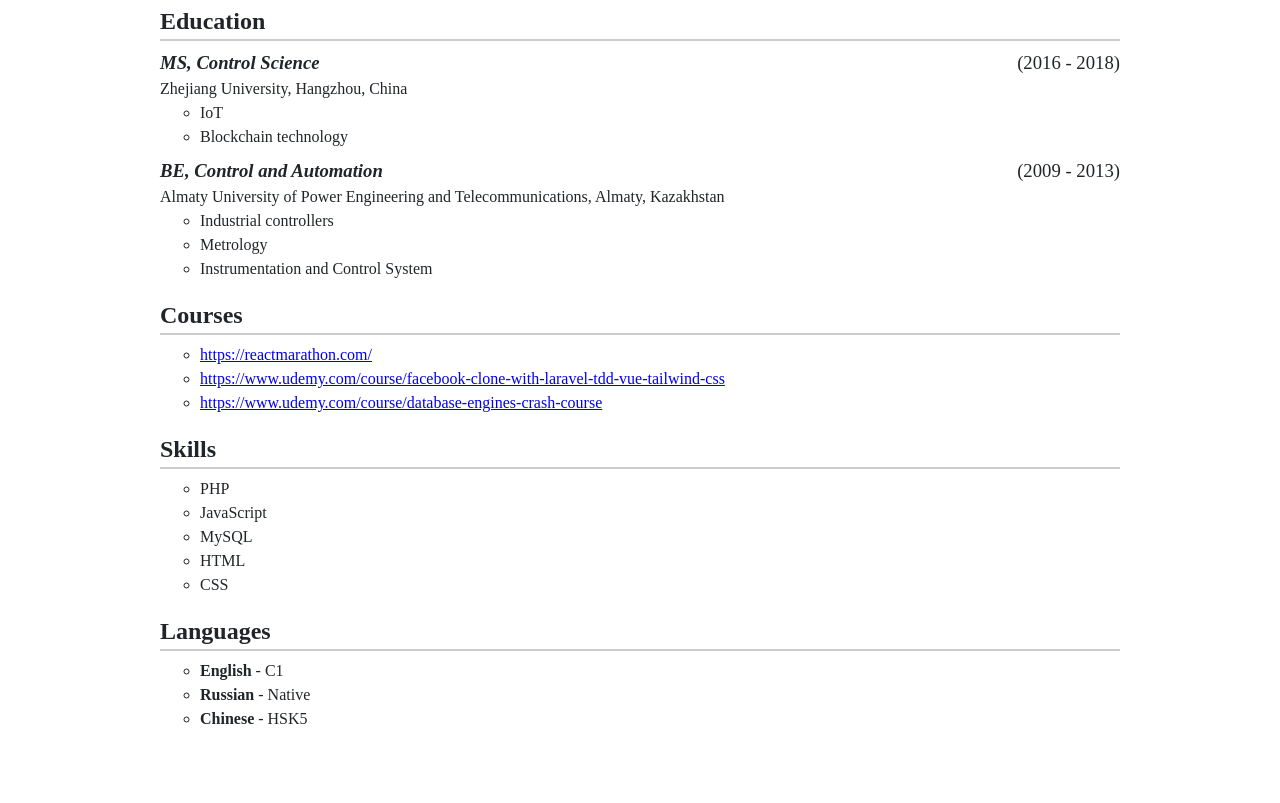
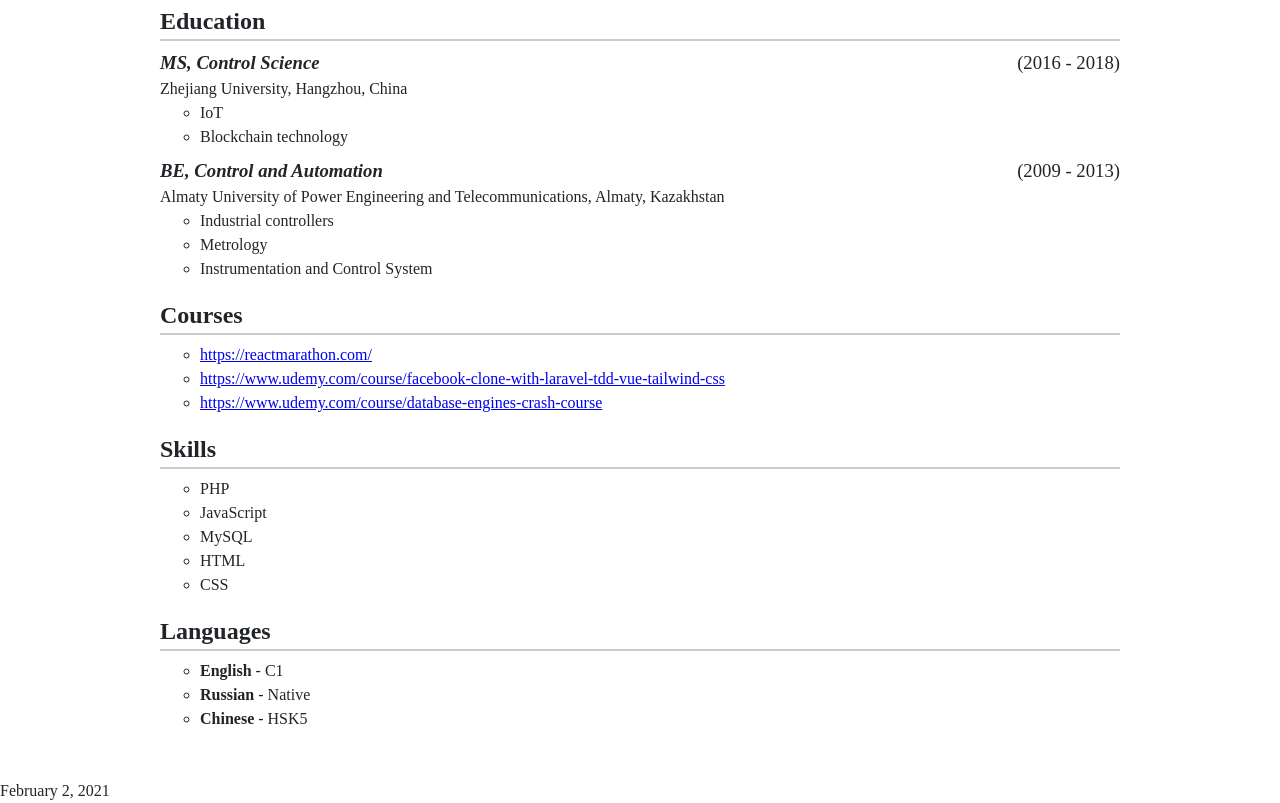
Before and after one commit to alibek-gao/rsschool-cv, a plain HTML site: page index.html in a window 1280 px wide. Shown: the part 722-1525 px from the top of the page. Before the commit the page ends 1501 px from the top, so only its background shows below. Drawn offline with Linux system fonts and the light colour scheme.

Commit message:
feat: add footer

```diff
--- a/index.html
+++ b/index.html
@@ -97,6 +97,8 @@
         </ul>
     </section>
 </main>
-
+<footer>
+    <time datetime="2021-02-02">February 2, 2021</time>
+</footer>
 </body>
 </html>
```
